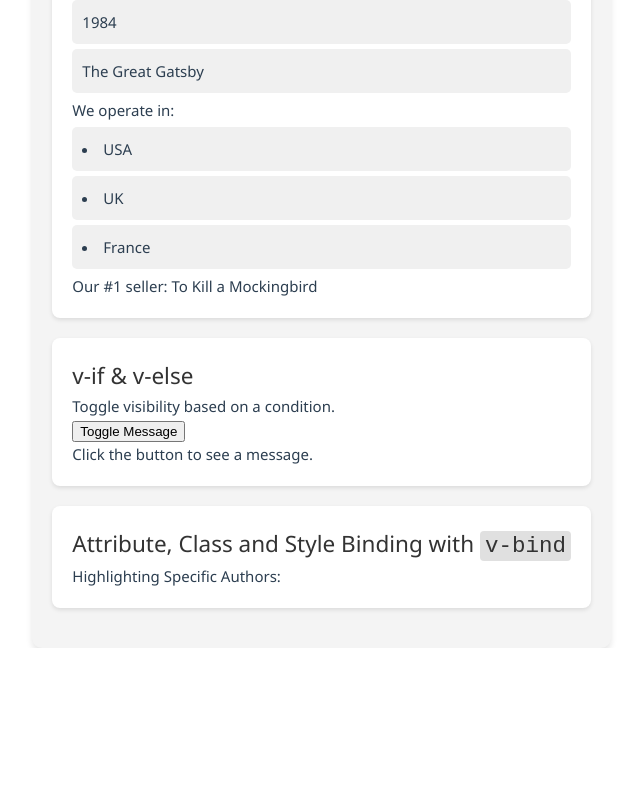
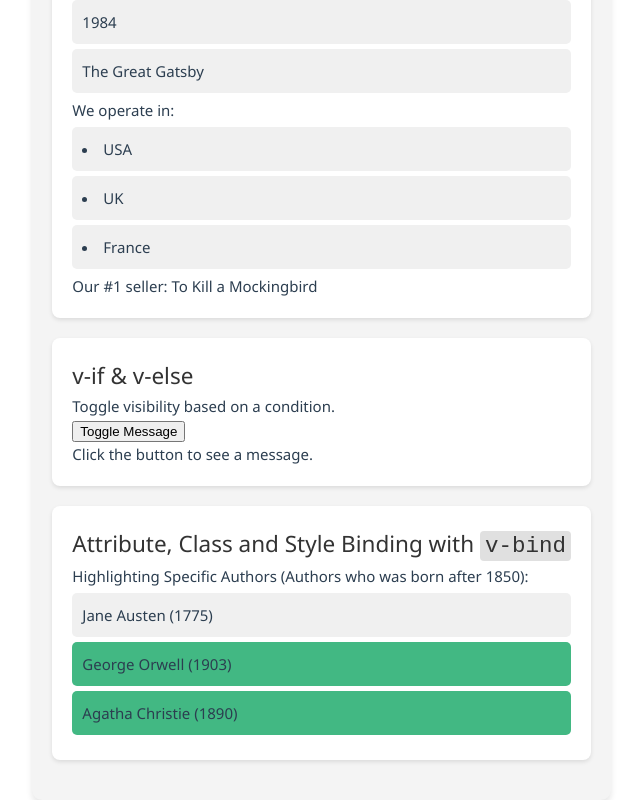
Before and after one commit to YihengCai/FIT5032-eFolio, a Vue app in the folder Week 2/: page / in a window 1280 px wide. Shown: the part 1636-2436 px from the top of the page, without its empty margins (29-671 px from the left). Before the commit the page ends 2284 px from the top, so only its background shows below. Built offline with nearby package versions, Linux system fonts and the light colour scheme.

Commit message:
Highlight authors born after 1850

```diff
--- a/Week 2/src/components/JSON.vue
+++ b/Week 2/src/components/JSON.vue
@@ -111,7 +111,13 @@
 
     <section class="lab-section">
       <h2>Attribute, Class and Style Binding with <code>v-bind</code></h2>
-      <p>Highlighting Specific Authors:</p>
+      <p>Highlighting Specific Authors (Authors who was born after 1850):</p>
+      <ul>
+        <li v-for="author in authors" :key="author.id"
+            :class="{ highlight: author.birthYear > 1850 }">
+          {{ author.name }} ({{ author.birthYear }})
+        </li>
+      </ul>
 
     </section>
   </div>
```
